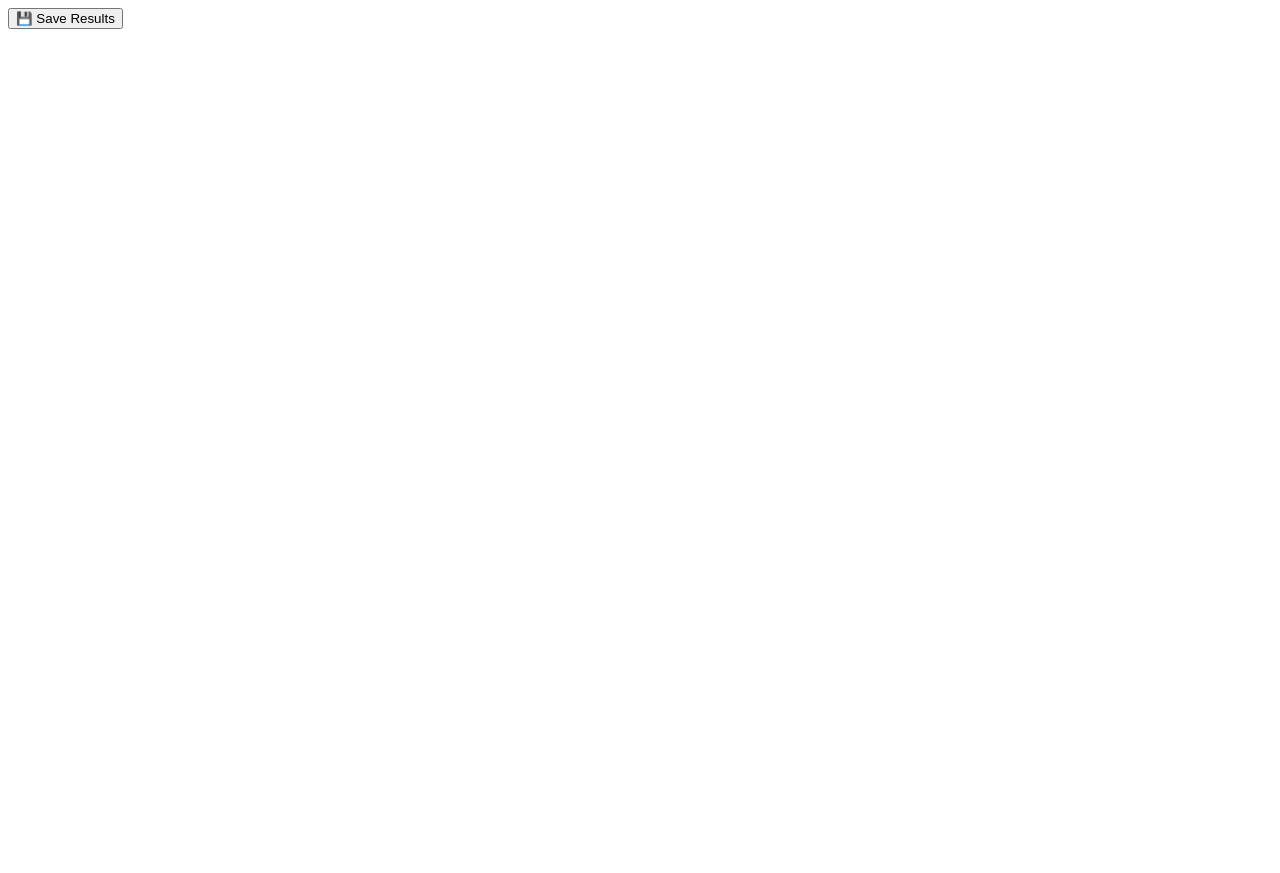
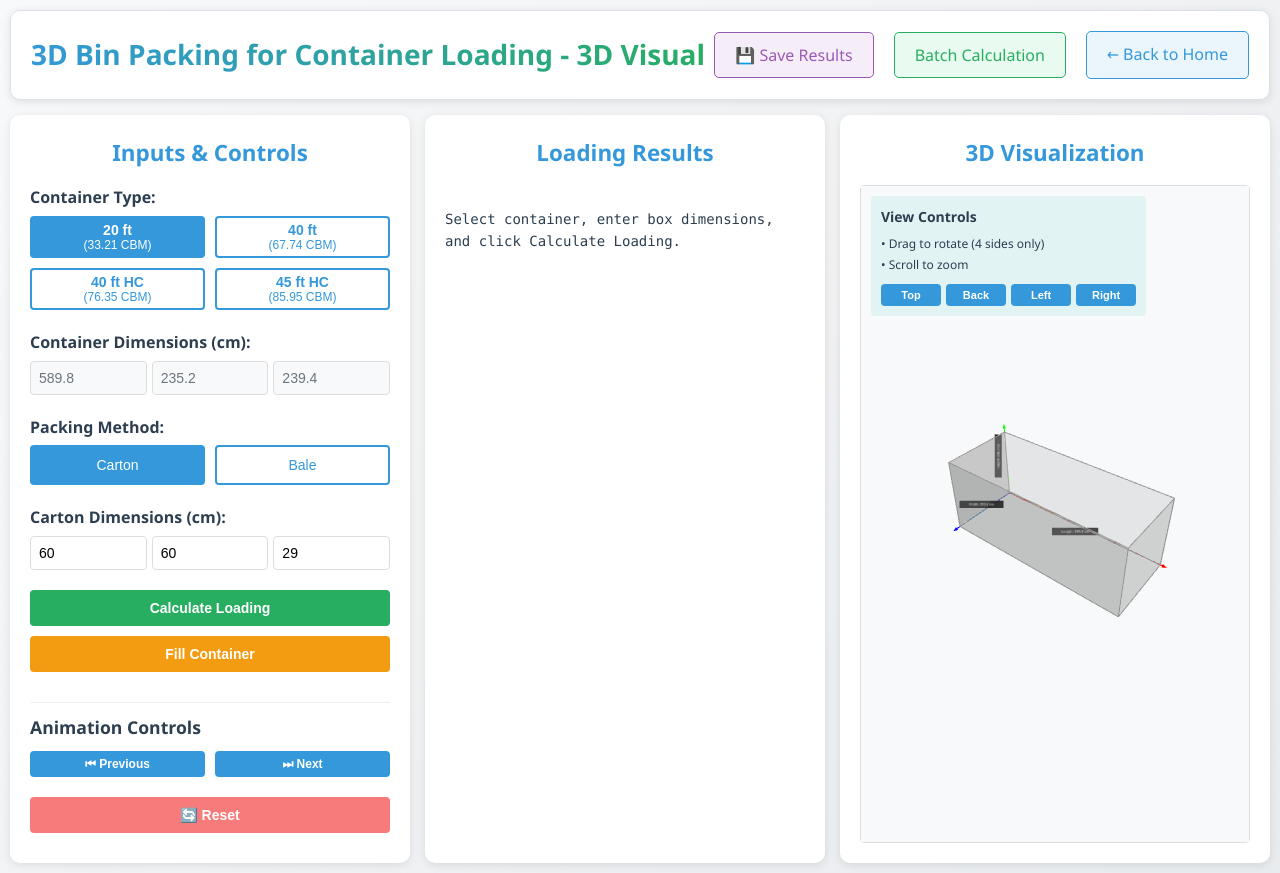
Before and after one commit to ansari0512/Container_Loading, a plain HTML site: page 3d-visual_containerLoading.html in a window 1280 px wide. Before the commit the page ends 800 px from the top, so only its background shows below. Drawn offline with nearby package versions, Linux system fonts and the light colour scheme.

Commit message:
Create HTML structure for 3D Bin Packing visualization
Added HTML structure for 3D Bin Packing visualization, including input fields, buttons, and 3D canvas.

```diff
--- a/3d-visual_containerLoading.html
+++ b/3d-visual_containerLoading.html
@@ -1,3 +1,122 @@
-<div class="header-buttons">
-    <button class="save-results">💾 Save Results</button>
-</div>
+<!DOCTYPE html>
+<html lang="en">
+<head>
+    <meta charset="UTF-8">
+    <meta name="viewport" content="width=device-width, initial-scale=1.0">
+    <title>3D Bin Packing for Container Loading</title>
+    <link rel="stylesheet" href="styles-3d_containerLoading.css">
+    <script src="https://cdnjs.cloudflare.com/ajax/libs/three.js/r128/three.min.js"></script>
+    <script src="OrbitControls_containerLoading.js"></script>
+</head>
+<body>
+    <div class="container">
+        <div class="header">
+            <h1>3D Bin Packing for Container Loading - 3D Visual</h1>
+            <div class="header-buttons">
+                <button id="saveBtn" class="save-btn">💾 Save Results</button>
+                <a href="batch-calculation_containerLoading.html" class="mode-btn">Batch Calculation</a>
+                <a href="../index.html" class="back-link">← Back to Home</a>
+            </div>
+        </div>
+
+        <div class="main-content">
+        <!-- Left Panel: Inputs -->
+        <div class="left-panel">
+            <h2>Inputs & Controls</h2>
+
+            <div class="input-group">
+                <label>Container Type:</label>
+                <div class="container-buttons">
+                    <button class="container-btn active" data-container="20ft" role="radio" aria-checked="true" tabindex="0"><strong style="font-size: 14px;">20 ft</strong><br>(33.21 CBM)</button>
+                    <button class="container-btn" data-container="40ft" role="radio" aria-checked="false" tabindex="0"><strong style="font-size: 14px;">40 ft</strong><br>(67.74 CBM)</button>
+                    <button class="container-btn" data-container="40fthc" role="radio" aria-checked="false" tabindex="0"><strong style="font-size: 14px;">40 ft HC</strong><br>(76.35 CBM)</button>
+                    <button class="container-btn" data-container="45fthc" role="radio" aria-checked="false" tabindex="0"><strong style="font-size: 14px;">45 ft HC</strong><br>(85.95 CBM)</button>
+                </div>
+            </div>
+
+            <div class="input-group">
+                <label>Container Dimensions (cm):</label>
+                <div class="box-inputs">
+                    <input type="number" id="container-l" placeholder="Length" value="589.8" readonly>
+                    <input type="number" id="container-w" placeholder="Width" value="235.2" readonly>
+                    <input type="number" id="container-h" placeholder="Height" value="239.4" readonly>
+                </div>
+            </div>
+
+            <div class="input-group">
+                <label>Packing Method:</label>
+                <div class="packing-buttons">
+                    <button class="packing-btn active" data-method="carton" role="radio" aria-checked="true" tabindex="0">Carton</button>
+                    <button class="packing-btn" data-method="bale" role="radio" aria-checked="false" tabindex="0">Bale</button>
+                </div>
+            </div>
+
+            <div class="input-group">
+                <label id="box-dimensions-label">Carton Dimensions (cm):</label>
+                <div class="box-inputs" id="carton-inputs">
+                    <input type="number" id="box-l" placeholder="Length" value="60">
+                    <input type="number" id="box-w" placeholder="Width" value="60">
+                    <input type="number" id="box-h" placeholder="Height" value="29">
+                </div>
+                <div class="box-inputs" id="bale-inputs" style="display: none;">
+                    <input type="number" id="bale-l" placeholder="Length" value="143">
+                    <input type="number" id="bale-w" placeholder="Width" value="15">
+                    <input type="number" id="bale-h" placeholder="Height" value="15">
+                </div>
+            </div>
+
+            <button id="calculate-btn" class="btn btn-primary">Calculate Loading</button>
+
+            <button id="fill-btn" class="btn btn-warning" disabled>Fill Container</button>
+
+            <div class="animation-controls" id="animation-controls">
+                <h3>Animation Controls</h3>
+                <div class="nav-buttons">
+                    <button id="prev-btn" class="btn btn-secondary btn-small">⏮ Previous</button>
+                    <button id="next-btn" class="btn btn-secondary btn-small">⏭ Next</button>
+                </div>
+                <button id="reset-btn" class="btn btn-danger">🔄 Reset</button>
+            </div>
+
+            <div class="progress-container" id="progress-container" style="display: none;">
+                <div class="progress-bar" id="progress-bar"></div>
+                <div class="progress-text">Calculating...</div>
+            </div>
+
+        </div>
+
+        <!-- Center Panel: Results -->
+        <div class="center-panel">
+            <h2>Loading Results</h2>
+            <div id="results-content">
+                <p>Select container, enter box dimensions, and click Calculate Loading.</p>
+            </div>
+        </div>
+
+        <!-- Right Panel: 3D Canvas -->
+        <div class="right-panel">
+            <h2>3D Visualization</h2>
+            <div id="canvas-container">
+                <div class="view-controls-overlay">
+                    <h3>View Controls</h3>
+                    <p>• Drag to rotate (4 sides only)</p>
+                    <p>• Scroll to zoom</p>
+                    <div class="view-buttons">
+                        <button id="view-top" class="btn btn-secondary">Top</button>
+                        <button id="view-back" class="btn btn-secondary">Back</button>
+                        <button id="view-left" class="btn btn-secondary">Left</button>
+                        <button id="view-right" class="btn btn-secondary">Right</button>
+                    </div>
+                </div>
+
+            </div>
+
+        </div>
+        </div>
+    </div>
+
+    <script src="solver_containerLoading.js"></script>
+    <script src="visualizer_containerLoading.js"></script>
+    <script src="app-3d_containerLoading.js"></script>
+</body>
+</html>
```
